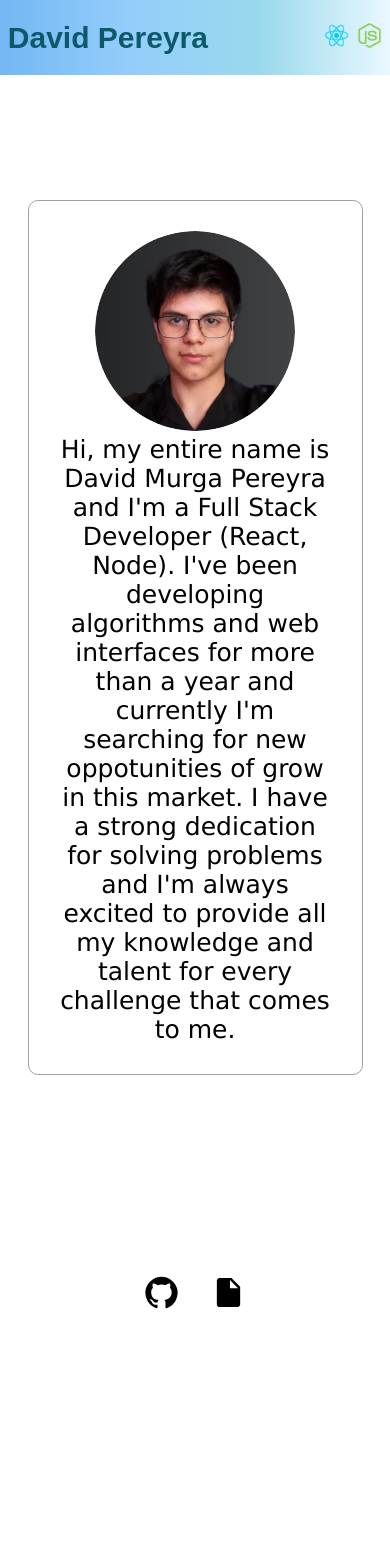
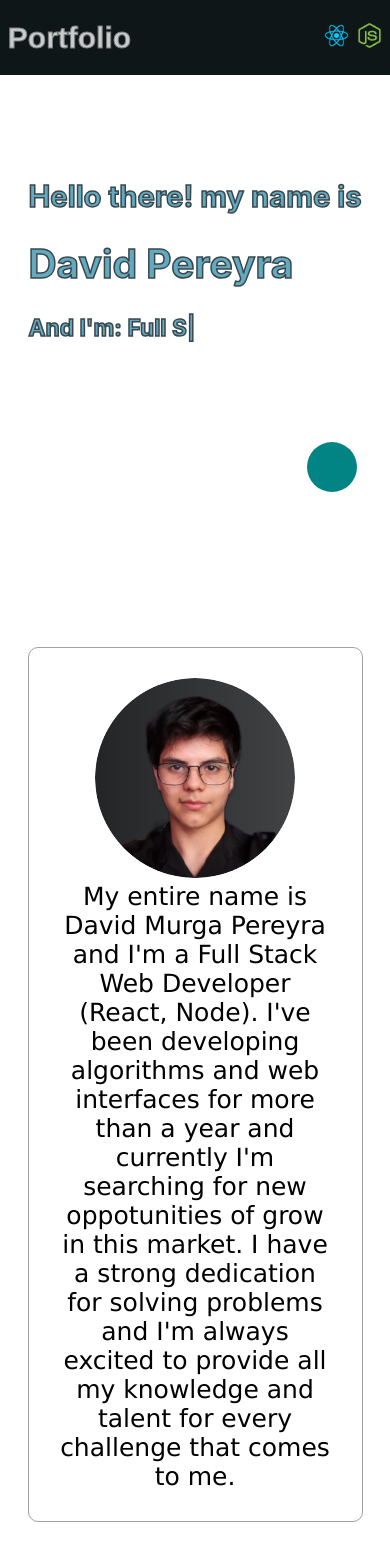
Before and after one commit to David-j787/David-j787-portfolio, a React (Create React App) app: page / in a window 390 px wide. Shown: the top 1568 px of the page. Built offline with nearby package versions, Linux system fonts and the light colour scheme.

Commit message:
actualizacion

```diff
--- a/package.json
+++ b/package.json
@@ -10,6 +10,7 @@
     "@testing-library/jest-dom": "^5.16.2",
     "@testing-library/react": "^12.1.4",
     "@testing-library/user-event": "^13.5.0",
+    "ityped": "^1.0.3",
     "react": "^17.0.2",
     "react-dom": "^17.0.2",
     "react-scripts": "5.0.0",
--- a/src/App.js
+++ b/src/App.js
@@ -1,17 +1,21 @@
 import './App.css';
 import NavBar from './components/NavBar/NavBar.js';
+import Intro from './components/Intro/intro';
 import About from './components/About/About';
 import AboutSocial from './components/About/about_social.js';
 import Proyects from './components/Proyects/Proyects.js';
+import Gracias from './components/Gracias/gracias';
 import Footer from './components/Footer/Footer.js';
 
 function App() {
   return (
     <div className="App">
       <NavBar></NavBar>
+      <Intro></Intro>
       <About></About>
       <AboutSocial></AboutSocial>
       <Proyects></Proyects>
+      <Gracias></Gracias>
       <Footer></Footer>
     </div>
   );
--- a/src/components/About/About.css
+++ b/src/components/About/About.css
@@ -52,6 +52,7 @@
         text-align: center;
     }
     #foto_perfil{
+        justify-content: center;
         margin-right: 0px;
     }
 }
--- a/src/components/About/About.js
+++ b/src/components/About/About.js
@@ -12,7 +12,7 @@ export default function About(){
                     <img id="foto_perfil" src={foto}/>
                 </div>
                 <a className="about_txt">
-                    Hi, my entire name is David Murga Pereyra and I'm a Full Stack Developer (React, Node).
+                    My entire name is David Murga Pereyra and I'm a Full Stack Web Developer (React, Node).
                     I've been developing algorithms and web interfaces for more than a year and currently I'm searching for
                     new oppotunities of grow in this market. I have a strong dedication for solving problems and I'm always
                     excited to provide all my knowledge and talent for every challenge that comes to me.
--- /dev/null
+++ b/src/components/Gracias/gracias.css
@@ -0,0 +1,21 @@
+.container_gracias{
+    position: relative;
+    width: 100%;
+    top: 800px;
+    margin: 100px 0px 100px 0px;
+    display: flex;
+    flex-direction: column;
+    justify-content: center;
+    align-items: center;
+}
+
+.img_gracias{
+    height: 400px;
+    width: 400px;
+}
+
+.txt_gracias{
+    color: rgb(3, 53, 53);
+    text-align: center;
+    -webkit-text-stroke: 1px #8a9da7;
+}
--- /dev/null
+++ b/src/components/Gracias/gracias.js
@@ -0,0 +1,12 @@
+import React from "react";
+import conv from "../../assets/dialogo.png"
+import "./gracias.css"
+
+export default function Gracias(){
+    return(
+        <div className="container_gracias">
+            <img className="img_gracias" src={conv}/>
+            <h1 className="txt_gracias">Thanks for watching!</h1>
+        </div>
+    )
+}
--- /dev/null
+++ b/src/components/Intro/intro.css
@@ -0,0 +1,59 @@
+.intro_container{
+    width: 100%;
+    display: flex;
+    justify-content: center;
+    position: relative;
+    top: 75px;
+    font-size: 3vw;
+    color: rgb(98, 170, 192);
+    -webkit-text-stroke: 3px #3a464b;
+}
+
+.test{
+    height: 50px;
+    width: 50px;
+    background-color: tomato;
+    border-radius: 100px;
+    position: relative;
+    margin-top: 100px;
+    animation: test 5s infinite;
+}
+@keyframes test{
+    0%{
+        background-color: rgb(180, 78, 60);
+        top: 0px;
+        left: 0px;
+    }
+    25%{
+        background-color: teal;
+        top: 0px;
+        left: 85%;
+    }
+    50%{
+        background-color: rgb(77, 230, 230);
+        top: 100%;
+        left: 50%;
+    }
+    75%{
+        background-color: rgb(65, 56, 146);
+        top: 100%;
+        left: 0px;
+    }
+    100%{
+        background-color: rgb(180, 78, 60);
+        top: 0px;
+        left: 0px;
+    }
+}
+
+@media (max-width: 800px){
+    .intro_container{
+        -webkit-text-stroke: 1.5px #3a464b;
+        font-size: 5vw;
+        margin: 80px 0px 30px 0px;
+    }
+    .line_frame{
+        height: 5px;
+        margin: 80px 0px 0px 0px;
+    }
+}
--- /dev/null
+++ b/src/components/Intro/intro.js
@@ -0,0 +1,34 @@
+import React, { useEffect, useRef } from 'react';
+import { init } from 'ityped'
+import "./intro.css";
+
+export default function Intro() {
+
+    const textRef = useRef();
+
+    useEffect(() => {
+        init(textRef.current, {
+            showCursor: true,
+            backDelay: 1500,
+            backSpeed: 60,
+            strings: ['Full Stack Developer']
+        })
+    },[]);
+
+    return (
+        <div className='intro_container'>
+
+            <div className="right">
+                <div className="wrapper">
+                    <h2>Hello there! my name is</h2>
+                    <h1>David Pereyra</h1>
+                    <h3>And I'm: <span ref={textRef}></span></h3>
+                    <div class="test"></div>
+                </div>
+            </div>
+            <div className="left">
+                <div className="imgContainer"></div>
+            </div>
+        </div>
+    )
+}
--- a/src/components/NavBar/NavBar.css
+++ b/src/components/NavBar/NavBar.css
@@ -1,27 +1,31 @@
 .contenedor_nav{
-    background: linear-gradient(to right, rgb(115, 183, 243), rgb(148, 205, 251), rgb(153, 217, 236), rgb(234, 248, 255));
+    background-color: #0e1618;
     height: 75px;
     width: 100%;
     display: flex;
     align-items: center;
     justify-content: space-between;
     position: fixed;
+    top: 0%;
     z-index: 100;
+    color: #d9e2e5;
 }
 
 #name{
     font-size: 30px;
     font-family: sans-serif;
     font-weight: 700;
-    color: rgb(14, 88, 107);
+    color: #c9cbcc;
     margin-left: 2vw;
     margin-right: 2vw;
+    -webkit-text-stroke: 1px #7a7c7d;
 }
 
 .info{
     position: relative;
     bottom: 5px;
     margin-right: 10px;
+    color: #d9e2e5;
 }
 
 .info_icons{
--- a/src/components/NavBar/NavBar.js
+++ b/src/components/NavBar/NavBar.js
@@ -11,7 +11,7 @@ export default function NavBar(){
     return(
         <nav className='contenedor_nav'>
             <div>
-                <a id='name'>David Pereyra</a>
+                <a id='name'>Portfolio</a>
                 <a className='info_icons'><LocalPhoneIcon fontSize='small'/></a>
                 <a className='info'>+54 388-5968905</a>
                 <a className='info_icons'><EmailIcon fontSize='small'/></a>
--- a/src/components/Proyects/Proyects.css
+++ b/src/components/Proyects/Proyects.css
@@ -1,26 +1,31 @@
-.main_cntainer_proyects{
-    background: linear-gradient(black, rgb(20, 44, 82),rgb(202, 202, 202) , rgb(184, 153, 192),rgb(200, 177, 151), rgb(131, 84, 33), rgb(107, 107, 107), black);
+.main_container_proyects{
     position: relative;
+    background-color: #121f24;
     top: 700px;
     width: 100%;
-    display: block;
+    margin: auto;
+    color: azure;
 }
 
 .proyects_title{
     text-align: center;
-    color: white;
     font-family:serif;
 }
 
+.cntainer_proyects{
+    display: flex;
+    justify-content: space-around;
+    align-items: center;
+}
+
 .card_container_proyect{
-    margin: 2vw;
     border-radius: 15px;
     width: 60%;
     display: flex;
     justify-content: center;
     align-items: center;
-    margin: auto;
     margin-top: 2vw;
+    margin-bottom: 70px;
     cursor: pointer;
     transition: ease-in-out .5s;
     background-color: rgb(27, 27, 27);
@@ -48,13 +53,20 @@
     transition: ease 1s;
 }
 
+.icon_row_pointer{
+    cursor: pointer;
+    position: relative;
+
+}
+
 @media (max-width: 800px){
-    .main_cntainer_proyects{
-        display: block;
-    }
     .card_container_proyect{
         width: 90%;
         justify-content: space-evenly;
-        margin:auto;
+        margin: 150px 0px 180px 0px;
+    }
+    .icon_row_pointer{
+        position: relative;
+        bottom: 15px;
     }
 }
--- a/src/components/Proyects/Proyects.js
+++ b/src/components/Proyects/Proyects.js
@@ -1,25 +1,46 @@
-import React from 'react';
+import React, { useState } from 'react';
 import './Proyects.css';
 import proyects from './../../assets/ProyectsArray.js';
+import ArrowBackIosIcon from '@mui/icons-material/ArrowBackIos';
+import ArrowForwardIosIcon from '@mui/icons-material/ArrowForwardIos';
 
 
 export default function Proyects(){
 
+    const [currentSlide, setCurrentSlide] = useState(0);
+
+    const HChangeCurrentSlideNext = (e) =>  {
+        e.preventDefault();
+        if(currentSlide === proyects.length - 1){
+            setCurrentSlide(0);
+        }else{
+            setCurrentSlide(old => old + 1);
+        }
+    }
+    const HChangeCurrentSlideBack = (e) =>  {
+        e.preventDefault();
+        if(currentSlide === 0){
+            setCurrentSlide(proyects.length -1);
+        }else{
+            setCurrentSlide(old => old - 1);
+        }
+    }
+
+    let currenProject = proyects[currentSlide];
 
     return(
-        <div className='main_cntainer_proyects'>
+        <div className='main_container_proyects'>
             <h1 className='proyects_title'>My Projects</h1>
+            <div className='cntainer_proyects'>
+            <ArrowBackIosIcon className='icon_row_pointer' sx={{ fontSize: 40 }} onClick={e => HChangeCurrentSlideBack(e)}/>
             {
-                proyects.map(p => {
-                    return(
-                        <a href={p.href} target='_blank' rel='noreferrer' className='card_container_proyect'>
-                            <img className='img_card_proyect' src={p.img}/>
-                            <a className='name_card_proyect'>{p.name}</a>
-                        </a>
-                    )
-                })
+                <a href={currenProject.href} target='_blank' rel='noreferrer' className='card_container_proyect'>
+                    <img className='img_card_proyect' src={currenProject.img}/>
+                    <a className='name_card_proyect'>{currenProject.name}</a>
+                </a>
             }
-            <h1>1</h1>
+            <ArrowForwardIosIcon className='icon_row_pointer' sx={{ fontSize: 40 }} onClick={e => HChangeCurrentSlideNext(e)}/>
+            </div>
         </div>
     )
 }
```
Also changed, not shown: src/assets/dialogo.png (added), 1 other file (tests, documents, lock files or other folders).
